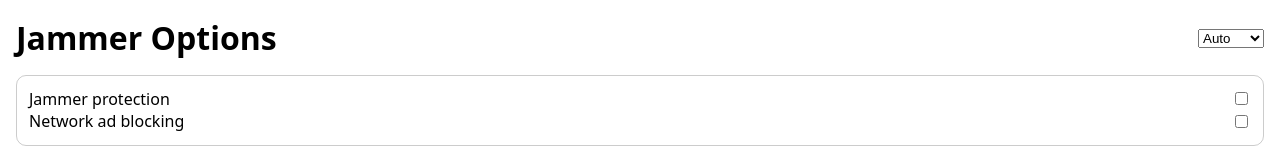
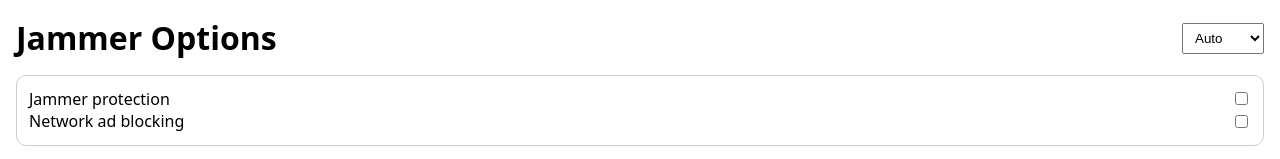
Before and after one commit to u2584604327-a11y/Jammer, a browser extension: page options.html in a window 1280 px wide. Shown: the top 159 px of the page. Drawn offline with Linux system fonts and the light colour scheme.

Commit message:
p42: style language selectors

```diff
--- a/src/styles.css
+++ b/src/styles.css
@@ -10,3 +10,4 @@ ul { list-style: none; padding: 0; margin: 8px 0 0; display: grid; gap: 8px; }
 li { display: flex; align-items: center; justify-content: space-between; gap: 12px; }
 .muted { opacity: .72; }
 #message { min-height: 1.4em; }
+.compact-select { width: auto; max-width: 120px; padding: 6px 8px; }
```
